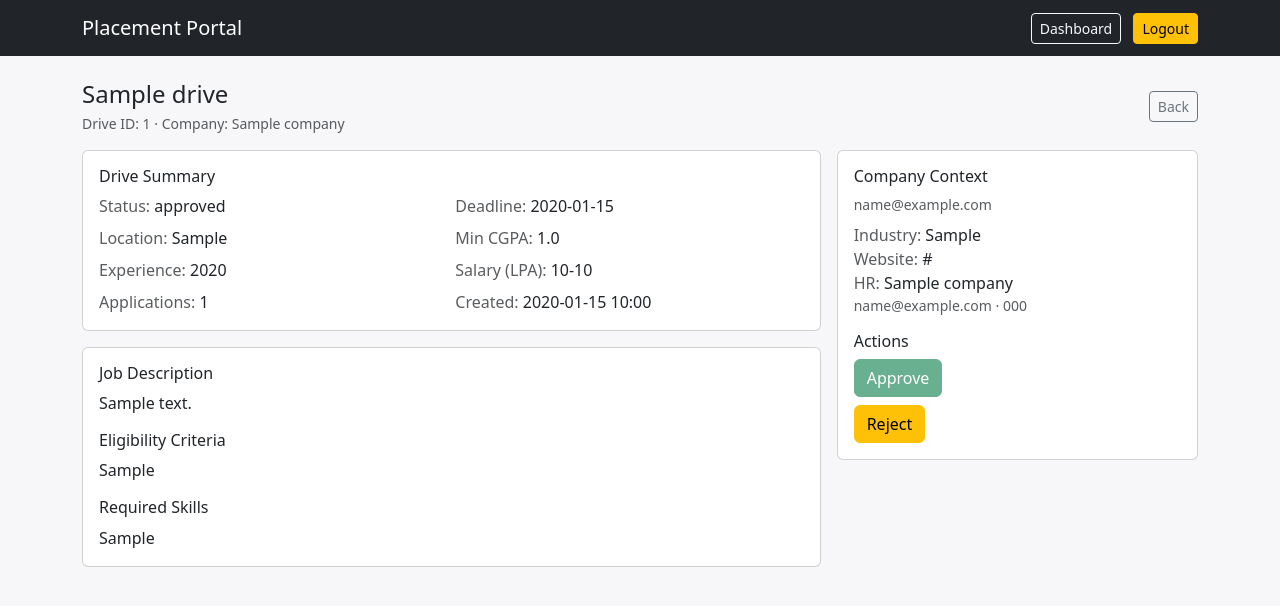
After one commit to ananjaygoel/placement-portal, a Flask app: page /admin/drives/1 in a window 1280 px wide. The commit adds this page. Shown: the top 606 px of the page. Run offline with Flask 3, Linux system fonts and the light colour scheme; a user stored in the database is signed in; tables that the repository leaves empty hold one stand-in row (values such as "Sample post").

Commit message:
Improve admin approval context

```diff
--- a/placement_portal/admin/routes.py
+++ b/placement_portal/admin/routes.py
@@ -1,4 +1,6 @@
 from __future__ import annotations
+
+from urllib.parse import urlparse
 
 from flask import Blueprint, flash, redirect, render_template, request, url_for
 from flask_login import login_required
@@ -9,6 +11,19 @@ from ..extensions import db
 from ..models import Application, Company, Drive, Placement, Student, User
 
 bp = Blueprint("admin", __name__)
+
+
+def _redirect_next(default_url: str):
+    """Redirect back to a safe relative `next` URL (used after POST actions)."""
+    next_url = (request.form.get("next") or "").strip()
+    if not next_url:
+        return redirect(default_url)
+    parsed = urlparse(next_url)
+    if parsed.scheme or parsed.netloc:
+        return redirect(default_url)
+    if not next_url.startswith("/"):
+        return redirect(default_url)
+    return redirect(next_url)
 
 
 @bp.get("/")
@@ -75,7 +90,7 @@ def approve_company(company_id: int):
     company.approval_status = "approved"
     db.session.commit()
     flash("Company approved.", "success")
-    return redirect(url_for("admin.companies"))
+    return _redirect_next(url_for("admin.companies"))
 
 
 @bp.post("/companies/<int:company_id>/reject")
@@ -86,7 +101,7 @@ def reject_company(company_id: int):
     company.approval_status = "rejected"
     db.session.commit()
     flash("Company rejected.", "warning")
-    return redirect(url_for("admin.companies"))
+    return _redirect_next(url_for("admin.companies"))
 
 
 @bp.post("/companies/<int:company_id>/toggle-blacklist")
@@ -97,7 +112,7 @@ def toggle_company_blacklist(company_id: int):
     company.is_blacklisted = not company.is_blacklisted
     db.session.commit()
     flash("Company blacklist updated.", "info")
-    return redirect(url_for("admin.companies"))
+    return _redirect_next(url_for("admin.companies"))
 
 
 @bp.post("/companies/<int:company_id>/toggle-active")
@@ -108,7 +123,16 @@ def toggle_company_active(company_id: int):
     user.is_active = not user.is_active
     db.session.commit()
     flash("Company account active status updated.", "info")
-    return redirect(url_for("admin.companies"))
+    return _redirect_next(url_for("admin.companies"))
+
+
+@bp.get("/companies/<int:company_id>")
+@login_required
+@roles_required("admin")
+def company_detail(company_id: int):
+    company = Company.query.get_or_404(company_id)
+    drive_count = Drive.query.filter_by(company_id=company.user_id, is_deleted=False).count()
+    return render_template("admin/company_detail.html", company=company, drive_count=drive_count)
 
 
 @bp.get("/students")
@@ -190,7 +214,7 @@ def approve_drive(drive_id: int):
     drive.status = "approved"
     db.session.commit()
     flash("Drive approved.", "success")
-    return redirect(url_for("admin.drives"))
+    return _redirect_next(url_for("admin.drives"))
 
 
 @bp.post("/drives/<int:drive_id>/reject")
@@ -201,7 +225,18 @@ def reject_drive(drive_id: int):
     drive.status = "rejected"
     db.session.commit()
     flash("Drive rejected.", "warning")
-    return redirect(url_for("admin.drives"))
+    return _redirect_next(url_for("admin.drives"))
+
+
+@bp.get("/drives/<int:drive_id>")
+@login_required
+@roles_required("admin")
+def drive_detail(drive_id: int):
+    drive = Drive.query.get_or_404(drive_id)
+    application_count = Application.query.filter_by(drive_id=drive.id).count()
+    return render_template(
+        "admin/drive_detail.html", drive=drive, application_count=application_count
+    )
 
 
 @bp.get("/applications")
--- /dev/null
+++ b/placement_portal/templates/admin/drive_detail.html
@@ -0,0 +1,79 @@
+{% extends "base.html" %}
+{% block title %}Drive Details - Admin{% endblock %}
+
+{% block content %}
+  <div class="d-flex flex-wrap align-items-center justify-content-between gap-2 mb-3">
+    <div>
+      <h1 class="h4 mb-1">{{ drive.job_title }}</h1>
+      <div class="text-muted small">Drive ID: {{ drive.id }} · Company: {{ drive.company.company_name }}</div>
+    </div>
+    <a class="btn btn-outline-secondary btn-sm" href="{{ url_for('admin.drives') }}">Back</a>
+  </div>
+
+  <div class="row g-3">
+    <div class="col-lg-8">
+      <div class="card mb-3">
+        <div class="card-body">
+          <h2 class="h6">Drive Summary</h2>
+          <div class="row g-2">
+            <div class="col-md-6"><span class="text-muted">Status:</span> {{ drive.status }}</div>
+            <div class="col-md-6"><span class="text-muted">Deadline:</span> {{ drive.application_deadline or "-" }}</div>
+            <div class="col-md-6"><span class="text-muted">Location:</span> {{ drive.location or "-" }}</div>
+            <div class="col-md-6"><span class="text-muted">Min CGPA:</span> {{ drive.min_cgpa or "-" }}</div>
+            <div class="col-md-6"><span class="text-muted">Experience:</span> {{ drive.min_experience_years if drive.min_experience_years is not none else "-" }}</div>
+            <div class="col-md-6"><span class="text-muted">Salary (LPA):</span> {{ drive.salary_min or "?" }}-{{ drive.salary_max or "?" }}</div>
+            <div class="col-md-6"><span class="text-muted">Applications:</span> {{ application_count }}</div>
+            <div class="col-md-6"><span class="text-muted">Created:</span> {{ drive.created_at.strftime("%Y-%m-%d %H:%M") }}</div>
+          </div>
+        </div>
+      </div>
+
+      <div class="card">
+        <div class="card-body">
+          <h2 class="h6">Job Description</h2>
+          <p>{{ drive.job_description }}</p>
+
+          {% if drive.eligibility_criteria %}
+            <h3 class="h6">Eligibility Criteria</h3>
+            <p>{{ drive.eligibility_criteria }}</p>
+          {% endif %}
+
+          {% if drive.required_skills %}
+            <h3 class="h6">Required Skills</h3>
+            <p class="mb-0">{{ drive.required_skills }}</p>
+          {% endif %}
+        </div>
+      </div>
+    </div>
+
+    <div class="col-lg-4">
+      <div class="card">
+        <div class="card-body">
+          <h2 class="h6">Company Context</h2>
+          <div class="text-muted small mb-2">{{ drive.company.user.email }}</div>
+          <div class="mb-3">
+            <div><span class="text-muted">Industry:</span> {{ drive.company.industry }}</div>
+            <div><span class="text-muted">Website:</span> {{ drive.company.website or "-" }}</div>
+            <div><span class="text-muted">HR:</span> {{ drive.company.hr_name or "-" }}</div>
+            <div class="text-muted small">{{ drive.company.hr_email or "" }} {% if drive.company.hr_phone %}· {{ drive.company.hr_phone }}{% endif %}</div>
+          </div>
+
+          <h2 class="h6">Actions</h2>
+          <div class="d-grid gap-2">
+            <form method="post" action="{{ url_for('admin.approve_drive', drive_id=drive.id) }}">
+              <input type="hidden" name="csrf_token" value="{{ csrf_token() }}">
+              <input type="hidden" name="next" value="{{ request.path }}">
+              <button class="btn btn-success" {% if drive.status == "approved" %}disabled{% endif %}>Approve</button>
+            </form>
+
+            <form method="post" action="{{ url_for('admin.reject_drive', drive_id=drive.id) }}">
+              <input type="hidden" name="csrf_token" value="{{ csrf_token() }}">
+              <input type="hidden" name="next" value="{{ request.path }}">
+              <button class="btn btn-warning" {% if drive.status == "rejected" %}disabled{% endif %}>Reject</button>
+            </form>
+          </div>
+        </div>
+      </div>
+    </div>
+  </div>
+{% endblock %}
```
Also changed, not shown: placement_portal/templates/admin/companies.html (+20 -1 lines), placement_portal/templates/admin/company_detail.html (added, +73 -0 lines), placement_portal/templates/admin/drives.html (+13 -1 lines).
